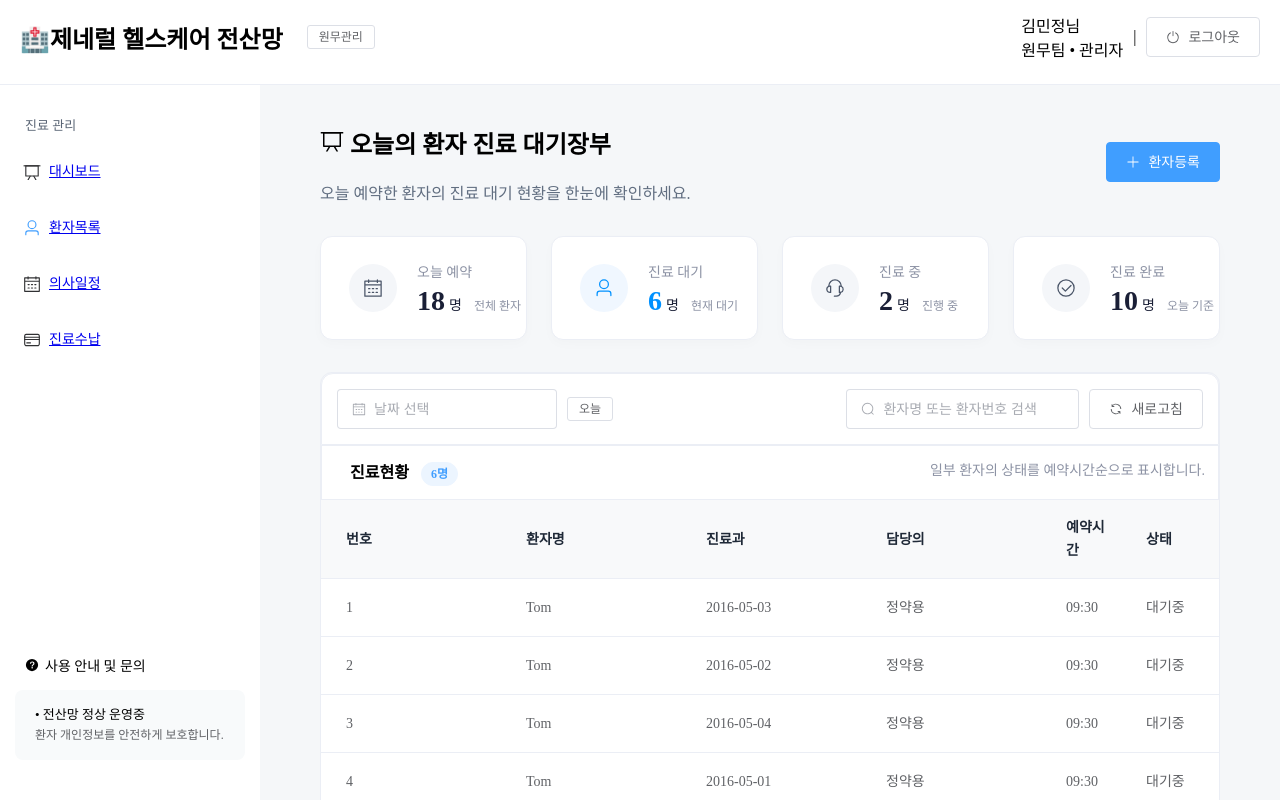
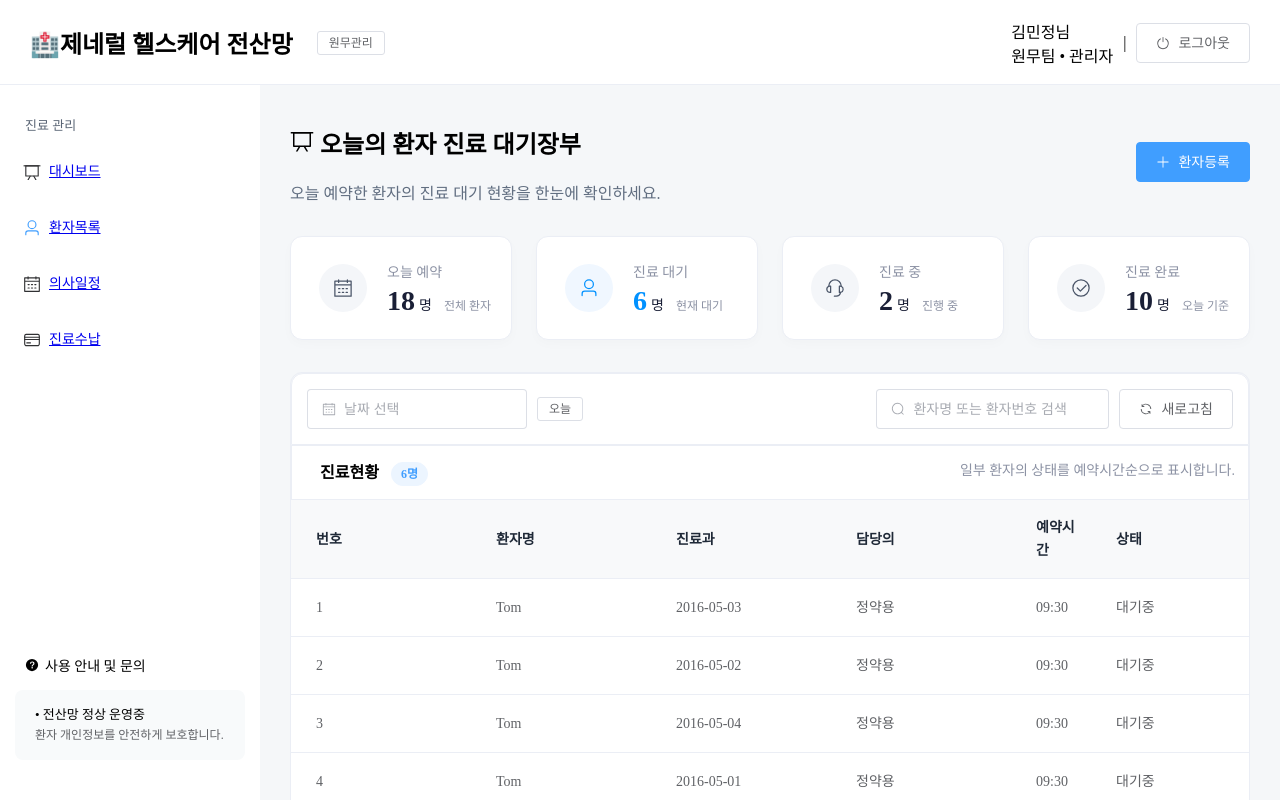
Before and after one commit to ctrl404J/hospital-reservation-vue, a Vue app: page / in a window 1280 px wide. Built offline with nearby package versions, Linux system fonts and the light colour scheme.

Commit message:
refactor: 헤더와 메인화면 사이드 공간조절

```diff
--- a/src/assets/styles/appHeader.css
+++ b/src/assets/styles/appHeader.css
@@ -3,7 +3,9 @@
         flex-direction: row;
         align-items: center;
         justify-content: space-between;
+        box-sizing: border-box;
         width: 100%;
+        height: 85px;
     }
 
     .header-title-box {
--- a/src/assets/styles/mainLayout.css
+++ b/src/assets/styles/mainLayout.css
@@ -23,13 +23,15 @@ html, body, #app {
 .common-header {
   height: 85px;
   border-bottom: 1px solid #ebeef5;
+  padding: 0px 30px 0 30px;
+  overflow: hidden;
 }
 
 .common-main {
   flex: 1;
   min-width: 0;
   background-color: #F5F7F9;
-  padding: 20px 60px 0 60px;
+  padding: 20px 30px 0 30px;
   box-sizing: border-box;
   overflow-y: auto;
 }
```
